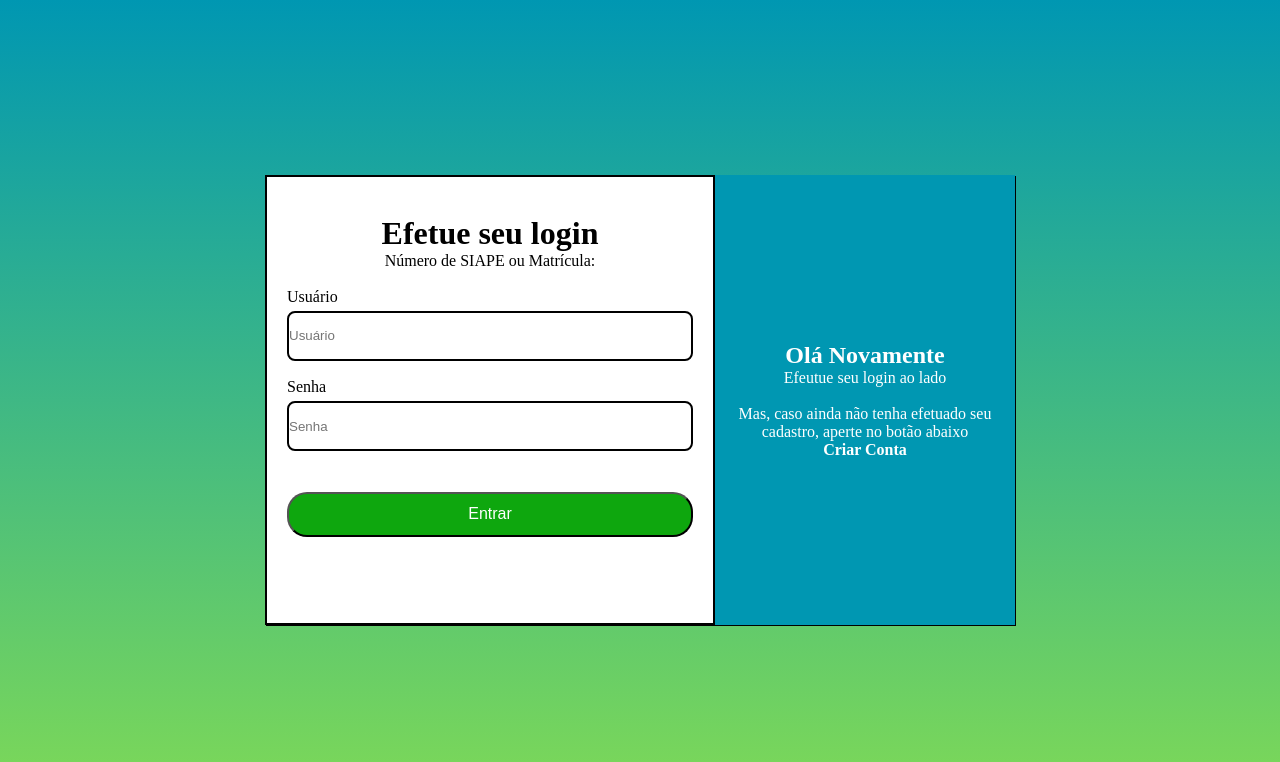
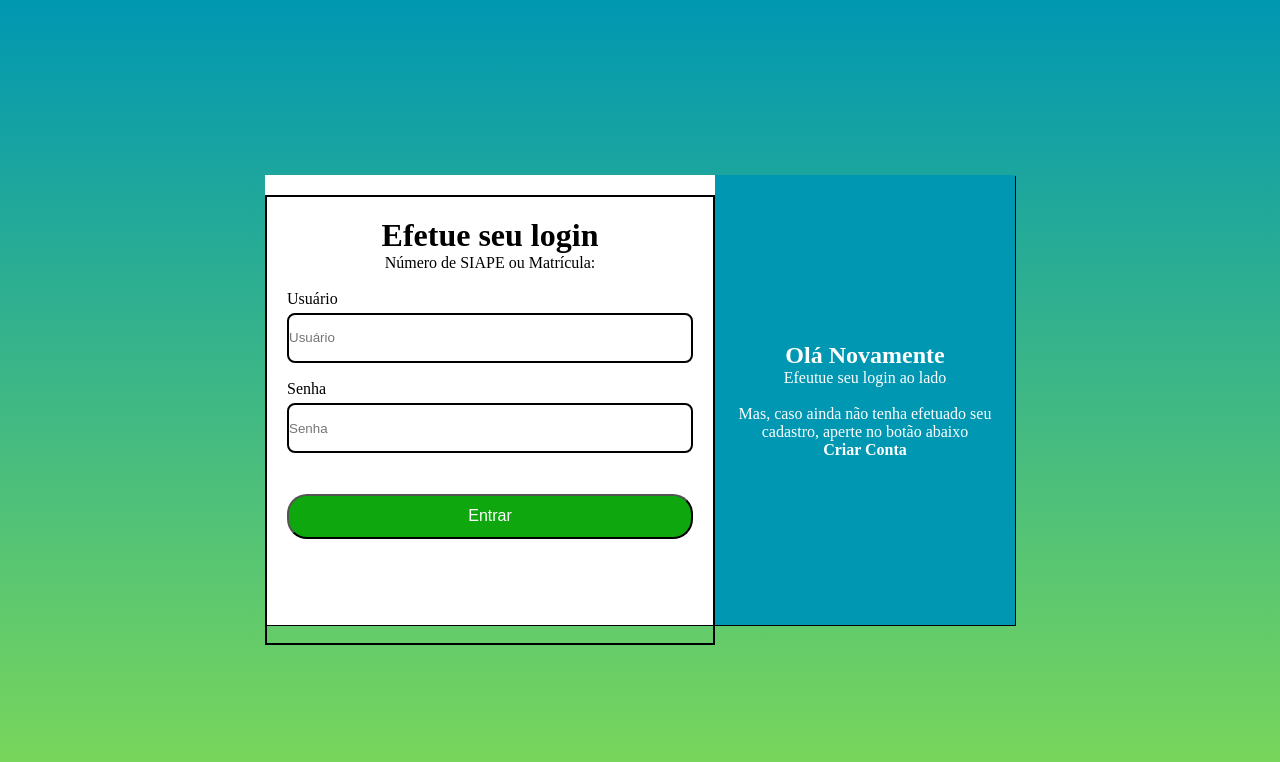
Before and after one commit to IanMRS/PI_Paranhos_Fabinho, a PHP site: page /LOGIN/index.html in a window 1280 px wide. Shown: the top 762 px of the page. Run offline with PHP 8.4, Linux system fonts and the light colour scheme; some libraries are stand-ins or nearby versions.

Commit message:
Update style.css

```diff
--- a/PROJETO INTEGRADOR/CSS/style.css
+++ b/PROJETO INTEGRADOR/CSS/style.css
@@ -35,19 +35,18 @@ body{
   background: var(--p-17);
   box-shadow: 1px 1px black;
   padding: 20px;
+
 }
 .container .form-box{
   position: absolute;
-  top: 0;
   width: 60%;
   height: 100%;
   background:none;
-  display: flex;
   flex-direction: column;
   justify-content: center;
+  text-align: center;
   left: 0;
-  padding: 0 20px;
-  text-align: center;
+  padding: 20px 20px;
   border:  2px solid black;
 }
 .form-box h2{
```
